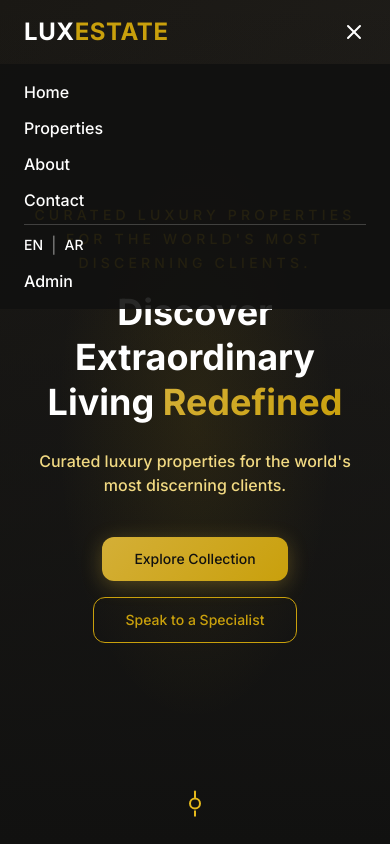
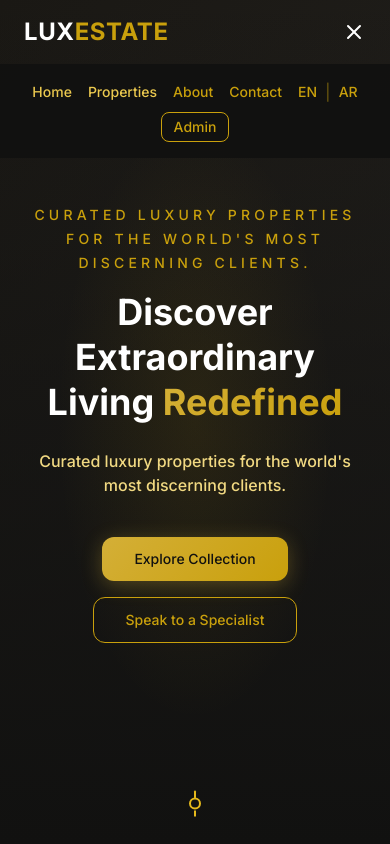
Before and after one commit to Ibrahim-ALkhder/luxury-estate, a React (Vite) app: page / in a window 390 px wide. Both pictures are taken after a click on the button 354 px from the left and 32 px from the top of the page. Shown: the top 844 px of the page. Built offline with nearby package versions, Linux system fonts and the light colour scheme.

Commit message:
Refactor mobile menu styles and link classes

```diff
--- a/src/components/layout/Navbar.tsx
+++ b/src/components/layout/Navbar.tsx
@@ -38,6 +38,7 @@ export default function Navbar() {
     { to: '/#contact', label: t('nav.contact'), isAnchor: true },
   ];
 
+  // الحفاظ على ألوان الناف كما هي دون تغيير
   let headerBg, textColor, linkColor, linkHover, activeBorder;
   if (scrolled) {
     if (isHome) {
@@ -115,27 +116,28 @@ export default function Navbar() {
           </Link>
         </div>
 
+        {/* زر القائمة للجوال */}
         <button className={`md:hidden ${textColor}`} onClick={() => setMobileOpen(!mobileOpen)}>
           {mobileOpen ? <X /> : <Menu />}
         </button>
       </nav>
 
-      {/* قائمة الجوال المنبثقة */}
+      {/* قائمة الجوال: عرض أفقي مرتب */}
       <AnimatePresence>
         {mobileOpen && (
           <motion.div
             initial={{ opacity: 0, height: 0 }}
             animate={{ opacity: 1, height: 'auto' }}
             exit={{ opacity: 0, height: 0 }}
-            className={`${scrolled || !isHome ? 'glass' : 'bg-charcoal-900/90'} overflow-hidden md:hidden`}
+            className={`${scrolled || !isHome ? 'glass' : 'bg-charcoal-900/90'} md:hidden`}
           >
-            <div className="flex flex-col px-6 py-4 space-y-3">
+            <div className="flex flex-wrap items-center gap-x-4 gap-y-2 px-6 py-4 justify-center">
               {links.map((link) =>
                 link.isAnchor ? (
                   <button
                     key={link.to}
                     onClick={() => handleAnchor(link.to)}
-                    className={`text-base font-medium text-left ${scrolled || !isHome ? 'text-charcoal-800' : 'text-white'} hover:text-gold-500 transition-colors`}
+                    className={`text-sm font-medium text-gold-500 hover:text-gold-600`}
                   >
                     {link.label}
                   </button>
@@ -144,19 +146,17 @@ export default function Navbar() {
                     key={link.to}
                     to={link.to}
                     onClick={() => setMobileOpen(false)}
-                    className={`text-base font-medium ${scrolled || !isHome ? 'text-charcoal-800' : 'text-white'} hover:text-gold-500 transition-colors`}
+                    className={`text-sm font-medium ${scrolled || !isHome ? 'text-gold-500' : 'text-gold-300'} hover:text-gold-600`}
                   >
                     {link.label}
                   </Link>
                 )
               )}
-              <div className="pt-2 border-t border-white/20">
-                <LocaleSwitcher textColor={scrolled || !isHome ? 'text-charcoal-800' : 'text-white'} />
-              </div>
+              <LocaleSwitcher textColor="text-gold-500" />
               <Link
                 to="/admin"
                 onClick={() => setMobileOpen(false)}
-                className={`text-base font-medium ${scrolled || !isHome ? 'text-charcoal-800' : 'text-white'} hover:text-gold-500 transition-colors`}
+                className={`text-sm font-medium text-gold-500 border border-gold-500 px-3 py-1 rounded-lg hover:bg-gold-500 hover:text-white`}
               >
                 {t('nav.login')}
               </Link>
```
